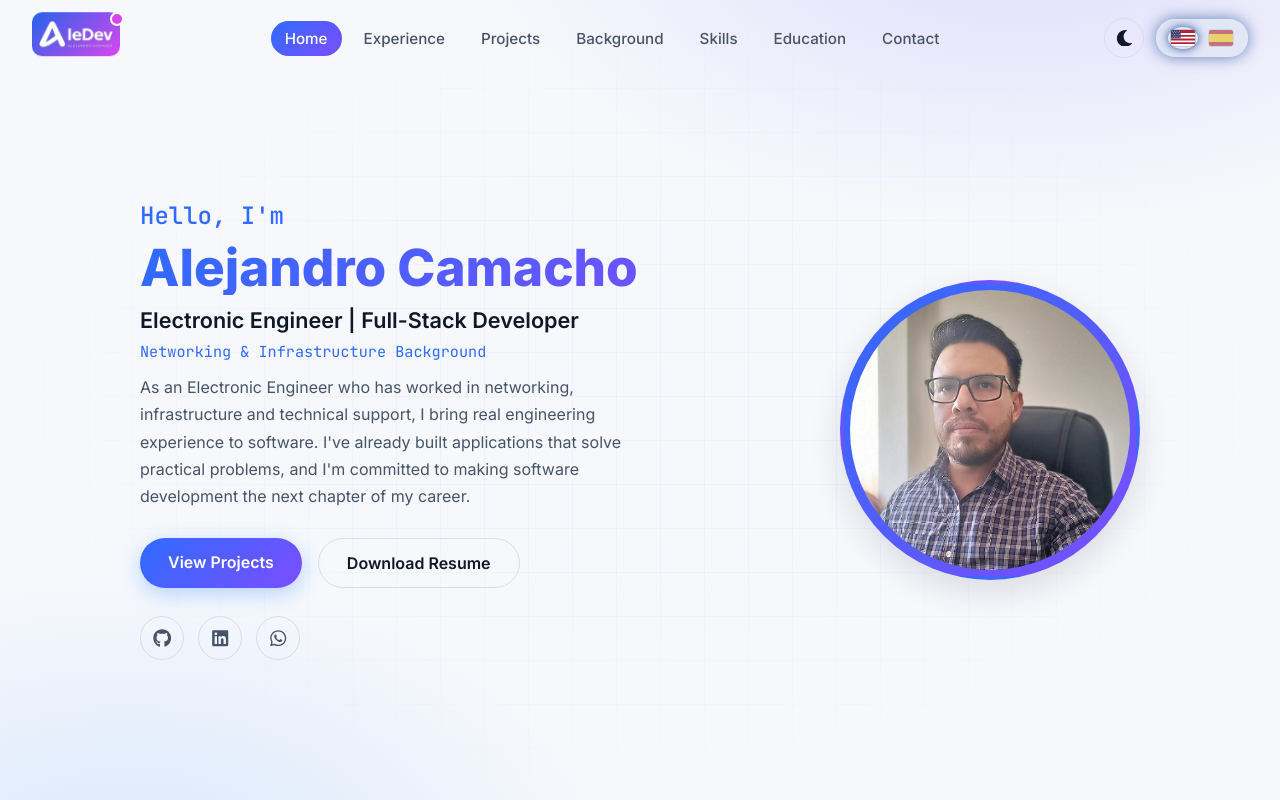
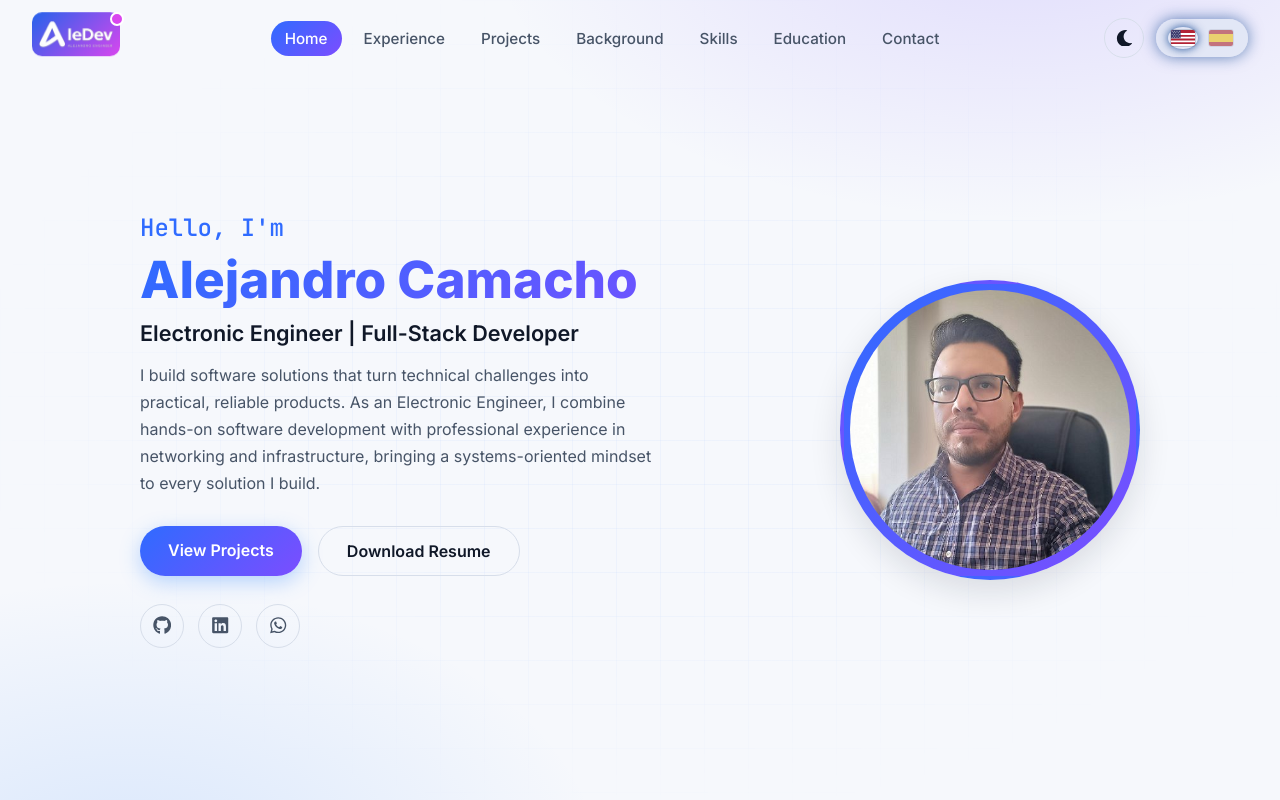
Before and after one commit to AlexandroCamacho1000/alejandrocamachodev, a React (Vite) app: page / in a window 1280 px wide. Shown: the top 800 px of the page. Built offline with nearby package versions, Linux system fonts and the light colour scheme.

Commit message:
feat: hero value proposition copy - engineer + hands-on full-stack

```diff
--- a/src/components/Hero/Hero.css
+++ b/src/components/Hero/Hero.css
@@ -63,14 +63,7 @@
   font-size: 1.35rem;
   font-weight: 600;
   color: var(--text-primary);
-  margin-bottom: 8px;
-}
-
-.hero-subtitle {
-  font-family: var(--font-mono);
-  font-size: 0.95rem;
-  color: var(--accent);
-  margin-bottom: 12px;
+  margin-bottom: 16px;
 }
 
 .hero-summary {
--- a/src/components/Hero/Hero.jsx
+++ b/src/components/Hero/Hero.jsx
@@ -18,7 +18,6 @@ function Hero() {
           <p className="hero-greeting">{t('hero.greeting')}</p>
           <h1 className="hero-name">{t('hero.name')}</h1>
           <h2 className="hero-role">{t('hero.role')}</h2>
-          <p className="hero-subtitle">{t('hero.subtitle')}</p>
           <p className="hero-summary">{t('hero.summary')}</p>
 
           <div className="hero-actions">
--- a/src/i18n/translations.js
+++ b/src/i18n/translations.js
@@ -15,9 +15,8 @@ const translations = {
       greeting: "Hello, I'm",
       name: "Alejandro Camacho",
       role: "Electronic Engineer | Full-Stack Developer",
-      subtitle: "Networking & Infrastructure Background",
       summary:
-        "As an Electronic Engineer who has worked in networking, infrastructure and technical support, I bring real engineering experience to software. I've already built applications that solve practical problems, and I'm committed to making software development the next chapter of my career.",
+        "I build software solutions that turn technical challenges into practical, reliable products. As an Electronic Engineer, I combine hands-on software development with professional experience in networking and infrastructure, bringing a systems-oriented mindset to every solution I build.",
       viewProjects: "View Projects",
       downloadCV: "Download Resume",
       alt: "Photo of Alejandro Camacho",
@@ -184,9 +183,8 @@ const translations = {
       greeting: "Hola, soy",
       name: "Alejandro Camacho",
       role: "Ingeniero Electrónico | Desarrollador Full Stack",
-      subtitle: "Formación en Redes e Infraestructura",
       summary:
-        "Como Ingeniero Electrónico que ha trabajado en redes, infraestructura y soporte técnico, aporto experiencia real de ingeniería al software. Ya he construido aplicaciones que resuelven problemas prácticos, y estoy decidido a hacer del desarrollo de software el próximo capítulo de mi carrera.",
+        "Construyo soluciones de software que convierten desafíos técnicos en productos prácticos y confiables. Como Ingeniero Electrónico, combino experiencia práctica en desarrollo de software con experiencia profesional en redes e infraestructura, aportando una perspectiva integral para diseñar y resolver problemas técnicos.",
       viewProjects: "Ver Proyectos",
       downloadCV: "Descargar CV",
       alt: "Foto de Alejandro Camacho",
```
